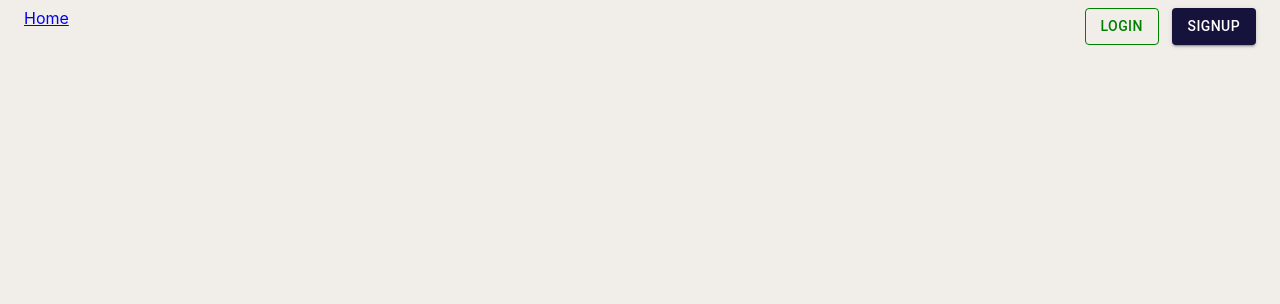
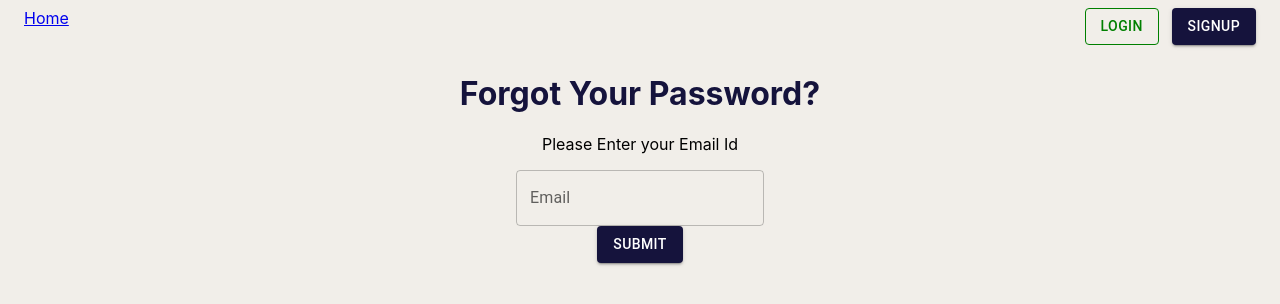
Before and after one commit to sreerag-rajan/teacher-knows-client, a React (Create React App) app: page /forgot-password in a window 1280 px wide. Before the commit this address had no page. Shown: the top 304 px of the page. Built offline with nearby package versions, Linux system fonts and the light colour scheme.

Commit message:
Forgot password and reset password functionality completed

```diff
--- a/src/AllRoutes/AllRoutes.jsx
+++ b/src/AllRoutes/AllRoutes.jsx
@@ -1,5 +1,7 @@
 import { Route,Routes } from "react-router-dom"
+import { ForgotPassword } from "../Pages/Auth/ForgotPassword/ForgotPassword"
 import { Login } from "../Pages/Auth/Login/Login"
+import { ResetPassword } from "../Pages/Auth/ResetPassword/ResetPassword"
 import { SignUp } from "../Pages/Auth/SignUp/SignUp"
 import { TokenVerification } from "../Pages/Auth/TokenVerification/TokenVerification"
 import { Dashboard } from "../Pages/Dashboard/Dashboard"
@@ -14,6 +16,8 @@ export const AllRoutes = ()=>{
             <Route path='/signup' element={<SignUp/>}/>
             <Route path='/login' element={<Login/>}/>
             <Route path='/verify-token' element={<TokenVerification/>}/>
+            <Route path="/forgot-password" element= {<ForgotPassword/>}/>
+            <Route path = "/reset-password" element={<ResetPassword/>}/>
 
             <Route path="/dashboard" element = {<Dashboard/>}/>
         </Routes>
--- /dev/null
+++ b/src/Pages/Auth/ForgotPassword/ForgotPassword.jsx
@@ -0,0 +1,43 @@
+import { Button, TextField } from "@mui/material"
+import { useState, useRef } from "react";
+import { createVerificationToken } from "../../../Redux/Auth/auth.action";
+import { useDispatch } from "react-redux";
+
+export const ForgotPassword = () => {
+  const [email, setEmail] = useState('');
+  const [error, setError] = useState(false)
+  const dispatch = useDispatch()
+
+  const errorMessage = useRef('This Field Cannot be left Blank');
+
+  const handleChange = (e) => {
+    setError(false);
+    setEmail(e.target.value);
+  }
+
+  const handleSubmit = () => {
+    if(email===""){
+      return setError(true)
+    }
+    dispatch(createVerificationToken(email))
+  }
+  return(
+    <div>
+      <h1>Forgot Your Password?</h1>
+      <p>Please Enter your Email Id</p>
+      <TextField
+					error={error}
+					helperText={error && errorMessage.current}
+					onChange={handleChange}
+					value={email}
+					type='email'
+					name="email"
+					id="email"
+					label='Email'
+					variant="outlined"
+				/>
+        <br />
+        <Button onClick={handleSubmit} variant="contained">Submit</Button>
+    </div>
+  )
+}
--- a/src/Pages/Auth/Login/Login.jsx
+++ b/src/Pages/Auth/Login/Login.jsx
@@ -2,6 +2,7 @@ import { Button, CircularProgress, TextField } from "@mui/material";
 import { useDispatch, useSelector } from "react-redux";
 import { useState, useRef } from "react";
 import { loginUser } from "../../../Redux/Auth/auth.action";
+import { Link } from "react-router-dom";
 
 export const Login = ()=>{
   const dispatch = useDispatch()
@@ -56,6 +57,8 @@ export const Login = ()=>{
           type={'password'}
         />
         <br />
+        <Link to="/forgot-password">Forgot Password</Link>
+        <br />
         <Button onClick={handleLogin} variant='contained'>Login</Button>
       </div>}
 
--- a/src/Pages/Auth/ResetPassword/ResetPassword.jsx
+++ b/src/Pages/Auth/ResetPassword/ResetPassword.jsx
@@ -1,5 +1,9 @@
-import { TextField } from "@mui/material"
+import { Button, TextField } from "@mui/material"
+import { toast, ToastContainer } from "react-toastify";
 import { useState, useRef } from "react"
+import { Navigate } from "react-router-dom"
+import { useDispatch } from "react-redux";
+import { resetPassword } from "../../../Redux/Auth/auth.action";
 
 export const ResetPassword = () => {
   const [formData, setFormData] = useState({
@@ -10,14 +14,50 @@ export const ResetPassword = () => {
     password1 : false,
     password2 : false
   })
+  const token = JSON.parse(sessionStorage.getItem('__tk_PasswordResetToken'))
+  const dispatch = useDispatch();
 
   const errorMessage = useRef('This field cannot be blank')
   const handleChange = (e)=>{
 		const {name, value} = e.target
 		setFormData({...formData, [name]: value})
 	}
+
+  const handleSubmit = () => {
+    let e = {};
+    if(formData.password1===""){
+      e.password1=true;
+    }
+    else{
+      e.password1=false
+    }
+    if(formData.password2===""){
+      e.password2=true;
+    }
+    else{
+      e.password2 =false;
+    }
+    setError({...e})
+    let errFound = false;
+    for(let key in e){
+      if(e[key]){
+        errFound=true;
+      }
+    }
+    if(errFound){
+      return;
+    }
+    if(formData.password1!==formData.password2){
+      toast.error('Passwords do not match')
+    }
+    else{
+      dispatch(resetPassword({token, password:formData.password1}))
+    }
+
+  }
   return(
     <div>
+      {!token && <Navigate to="/login"/>}
       <h1>Reset Password</h1>
 
       <TextField
@@ -42,6 +82,21 @@ export const ResetPassword = () => {
         label='Confirm New Password'
         variant='outlined'
       />
+
+      <Button onClick={handleSubmit} variant='contained'>Submit</Button>
+
+      <ToastContainer
+				position="bottom-right"
+				autoClose={5000}
+				hideProgressBar={false}
+				newestOnTop={false}
+				closeOnClick
+				rtl={false}
+				pauseOnFocusLoss
+				draggable
+				pauseOnHover
+				theme="colored"
+			/>
     </div>
   )
 }
--- a/src/Pages/Auth/TokenVerification/TokenVerification.jsx
+++ b/src/Pages/Auth/TokenVerification/TokenVerification.jsx
@@ -20,7 +20,7 @@ export const TokenVerification = ()=>{
     const handleSubmit = ()=>{
       if(otp.length<6) return setIsError(true)
 
-			let type = JSON.parse(sessionStorage.getItem('__tk_verify_token_type'));
+			let type = JSON.parse(sessionStorage.getItem('__tk_verify_token_type'))||'PASSWORD_RESET';
 			dispatch(verifyToken({token:otp, type}))
     }
     return(
--- a/src/Redux/Auth/auth.action.js
+++ b/src/Redux/Auth/auth.action.js
@@ -45,17 +45,39 @@ export const loginUser = payload => dispatch => {
 		})
 }
 
+export const resetPassword = payload => dispatch => {
+	dispatch(setLoadingState(true))
+	axios.post(`${serverapi}/auth/reset-password`, payload)
+		.then(()=>{
+			sessionStorage.removeItem('__tk_PasswordResetToken');
+			window.location.href = clientApi + '/login'
+		})
+		.catch((er)=>{
+			console.error('ERROR ::: resetPassword :::', er.message)
+		})
+		.finally(()=>{
+			dispatch(setLoadingState(false));
+		})
+}
+
 
 export const createVerificationToken = payload => dispatch => {
+	dispatch(setLoadingState(true))
 	axios.post(`${serverapi}/token/create-token`,{user:payload})
 		.then((res)=>{
+			sessionStorage.setItem('__tk_user' , JSON.stringify(res.data));
+
 			window.location.href = clientApi+'/verify-token'
 		})
-		.catch((er)=>{console.log('ERROR ::: token creation failed :::', er)});
+		.catch((er)=>{console.error('ERROR ::: token creation failed :::', er)})
+		.finally(()=>{
+			dispatch(setLoadingState(false))
+		})
 
 }
 
 export const verifyToken = ({token, type}) => dispatch =>{
+	dispatch(setLoadingState(true))
 	axios.post(`${serverapi}/token/verify-token`,{token, type})
 		.then((res)=>{
 			if(type==="REGISTER"){
@@ -68,8 +90,14 @@ export const verifyToken = ({token, type}) => dispatch =>{
 				window.location.href = clientApi+'/'
 			}
 			else{
-				sessionStorage.setItem('__tk_PasswordResetToken', res.token)
+				sessionStorage.setItem('__tk_PasswordResetToken', JSON.stringify(res.data.token._id));
 				window.location.href= clientApi+'/reset-password'
 			}
 	})
+	.catch((er)=>{
+		console.error('ERROR ::: verifyToken :::', er)
+	})
+	.finally(()=>{
+		dispatch(setLoadingState(false))
+	})
 }
```
